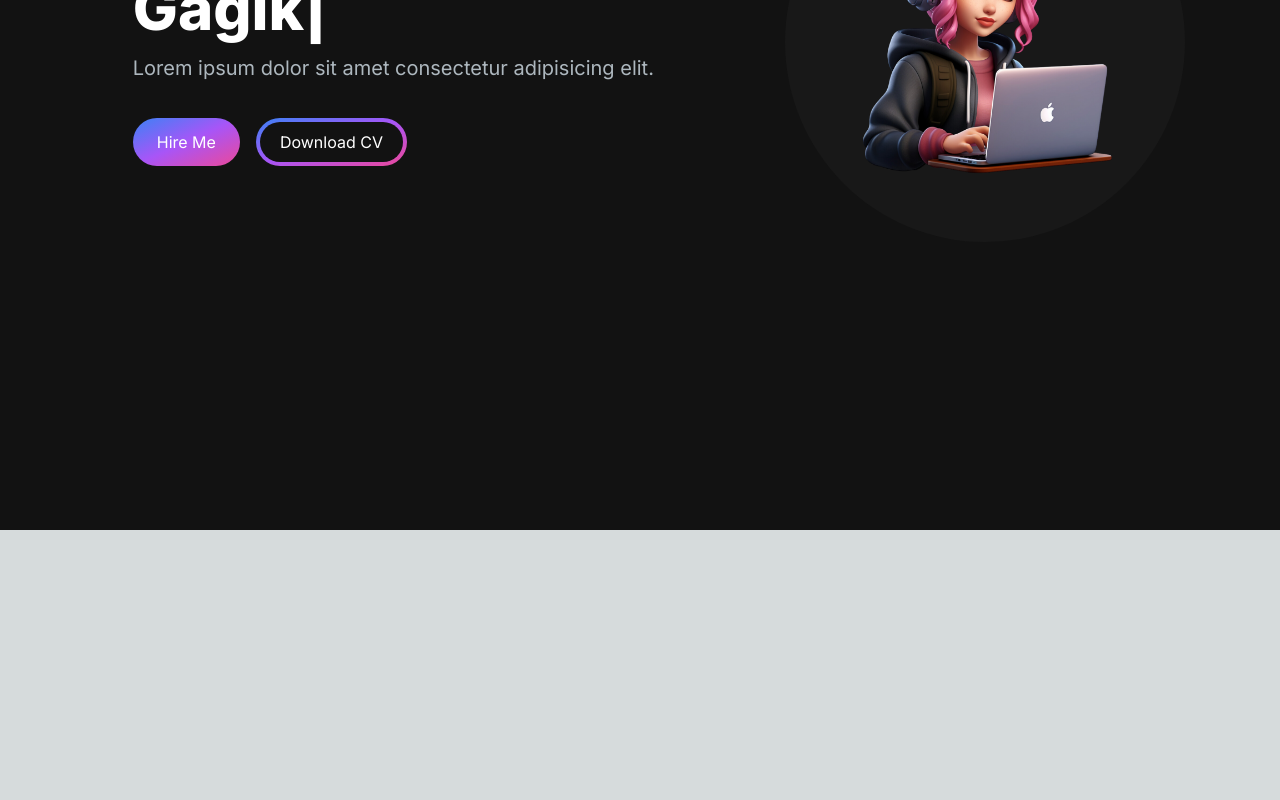
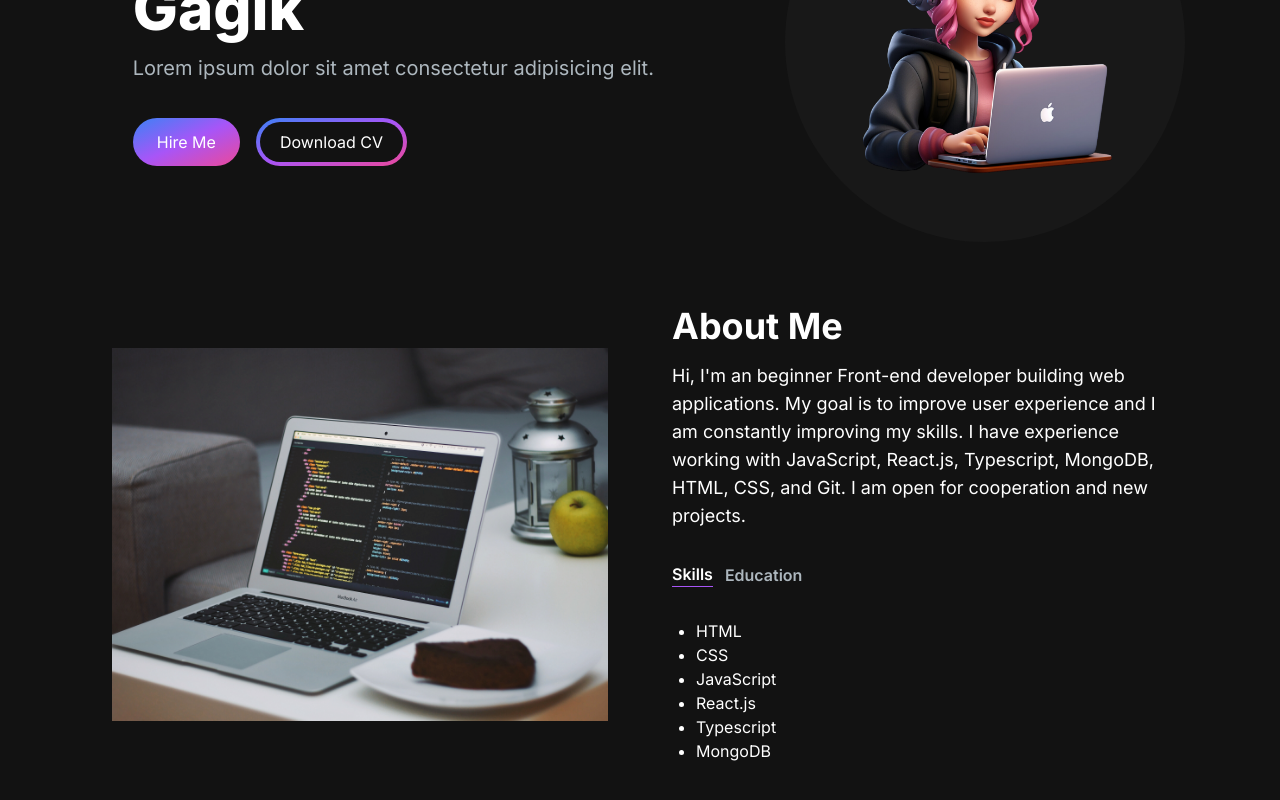
Before and after one commit to GoGagoo/gogagoo-portfolio-nextjs, a Next.js app: page / in a window 1280 px wide. Shown: the part 270-1070 px from the top of the page. Before the commit the page ends 800 px from the top, so only its background shows below. Built offline with nearby package versions, Linux system fonts and the light colour scheme.

Commit message:
create about me section

```diff
--- /dev/null
+++ b/src/app/components/AboutSection.jsx
@@ -0,0 +1,79 @@
+'use client'
+import Image from 'next/image'
+import { useState } from 'react'
+import TabButton from './TabButton'
+
+const TAB_DATA = [
+	{
+		title: 'Skills',
+		id: 'skills',
+		content: (
+			<ul className='list-disc pl-2 ml-4'>
+				<li>HTML</li>
+				<li>CSS</li>
+				<li>JavaScript</li>
+				<li>React.js</li>
+				<li>Typescript</li>
+				<li>MongoDB</li>
+			</ul>
+		)
+	},
+	{
+		title: 'Education',
+		id: 'education',
+		content: (
+			<ul className='list-disc pl-2 ml-4'>
+				<li>Polzunov Ural State College, Ekaterinburg, Russia</li>
+				<li>Yeltsin Ural Federal University, Ekaterinburg, Russia</li>
+			</ul>
+		)
+	}
+]
+
+const AboutSection = () => {
+	const [tab, setTab] = useState('skills')
+	const [isPending, startTransition] = useState()
+
+	const handleTabChange = (id) => {
+		startTransition(() => {
+			setTab(id)
+		})
+	}
+
+	return (
+		<section className='text-white'>
+			<div className="md:grid md:grid-cols-2 gap-8 items-center py-8 px-4 xl:gap-16 sm:py-16 xl:px-16">
+				<Image
+					src='/images/about-image.jpg'
+					width={500}
+					height={500}
+					alt='about'
+				/>
+				<div className="mt-4 md:mt-0 text-left flex flex-col h-full">
+					<h2 className='text-4xl font-bold text-white mb-4'>About Me</h2>
+					<p className='text-base lg:text-lg'>Hi, I&apos;m an beginner Front-end developer building web applications. My goal is to improve user experience and I am constantly improving my skills. I have experience working with JavaScript, React.js, Typescript, MongoDB, HTML, CSS, and Git. I am open for cooperation and new projects.
+					</p>
+					<div className="flex flex-row justify-start mt-8">
+					<TabButton
+              selectTab={() => handleTabChange("skills")}
+              active={tab === "skills"}
+            >
+              {" "}
+              Skills{" "}
+            </TabButton>
+						<TabButton
+              selectTab={() => handleTabChange("education")}
+              active={tab === "education"}
+            >
+              {" "}
+              Education{" "}
+            </TabButton>
+					</div>
+					<div className="mt-8">{TAB_DATA.find((t) => t.id === tab).content}</div>
+				</div>
+			</div>
+		</section>
+	)
+}
+
+export default AboutSection
--- a/src/app/components/Navbar.jsx
+++ b/src/app/components/Navbar.jsx
@@ -24,7 +24,7 @@ const Navbar  = () => {
 	const [navBarOpen, setNavBarOpen] = useState(false)
 
 	return (
-		<nav className="fixed mx-auto top-0 left-0 right-0 z-10 bg-[#121212] bg-opacity-90">
+		<nav className="fixed mx-auto top-0 left-0 right-0 z-10 bg-[#121212]/30 backdrop-blur-lg">
 			<div className="flex container lg:py-4 flex-wrap items-center justify-between mx-auto px-4 py-2">
         <Link
           href={"/"}
--- /dev/null
+++ b/src/app/components/TabButton.jsx
@@ -0,0 +1,15 @@
+import React from 'react'
+
+const TabButton = ({ active, selectTab, children }) => {
+	const buttonClasses = active ? 'text-white border-b border-purple-500 ' : 'text-[#ADB7BE]'
+
+	return (
+		<button onClick={selectTab}>
+		<p className={`mr-3 font-semibold hover:text-white ${buttonClasses}`}>
+			{children}
+		</p>
+		</button>
+	)
+}
+
+export default TabButton
--- a/src/app/page.js
+++ b/src/app/page.js
@@ -1,3 +1,4 @@
+import AboutSection from './components/AboutSection'
 import Hero from './components/Hero'
 import Navbar  from './components/Navbar'
 
@@ -7,6 +8,7 @@ export default function Home() {
 			<Navbar  />
 			<div className='container mt-24 mx-auto px-12 py-4'>
 				<Hero />
+				<AboutSection />
 			</div>
 		</main>
 	)
```
Also changed, not shown: public/images/about-image.jpg (added), 1 other file (tests, documents, lock files or other folders).
